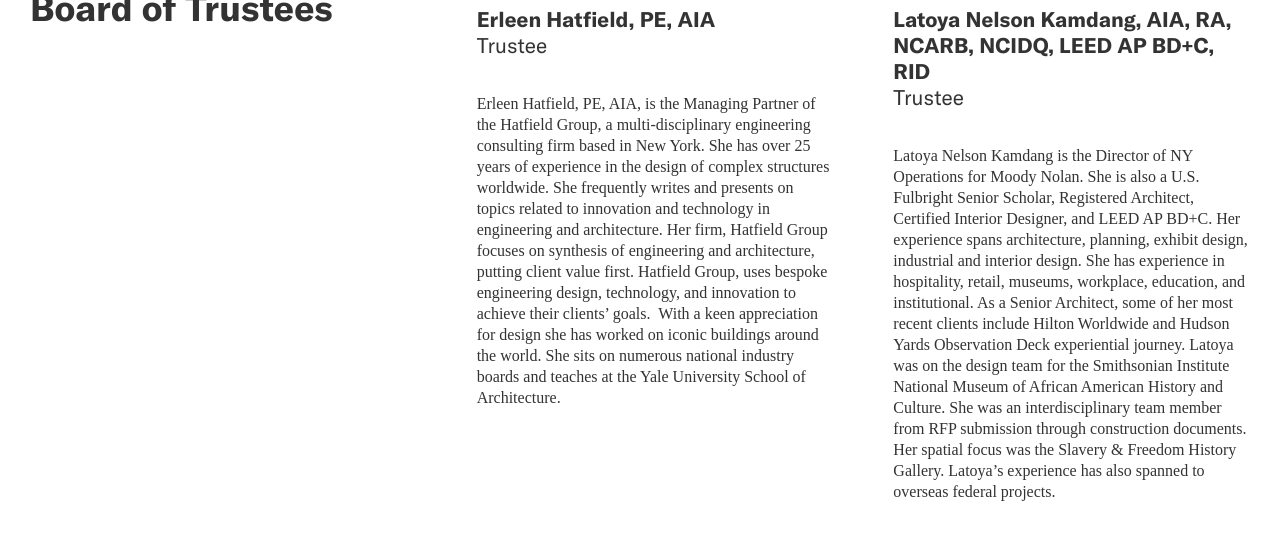
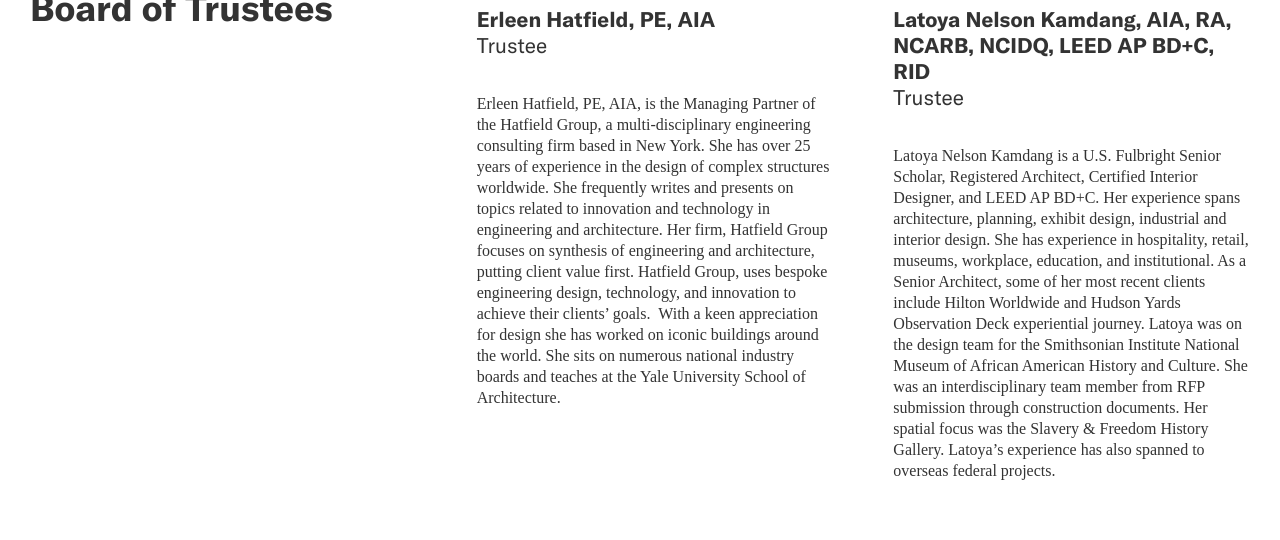
Before and after one commit to jengalas/bwaf-bbw, a Jekyll site: the page built from about/boardandstaff.md, in a window 1280 px wide and 900 px high, scrolled down 4014 px, cut to the strip 113-666 px from the top of the window. Shown: the top 540 px of the strip. Built offline with Jekyll 4.4.1, drawn with Linux system fonts in a browser that asks for light colours; nearby versions of some CDN libraries; some web fonts are replaced.

Commit message:
Update from Forestry.io Virginia Eskridge updated about/boardandstaff.md

```diff
--- a/about/boardandstaff.md
+++ b/about/boardandstaff.md
@@ -125,17 +125,16 @@ page_blocks:
   - title: Latoya Nelson Kamdang, AIA, RA, NCARB, NCIDQ, LEED AP BD+C, RID
     title_role: Trustee
     image: "/v1618332981/20191107_Latoya16463-cropped_xjlbgz.jpg"
-    description: Latoya Nelson Kamdang is the Director of NY Operations for Moody
-      Nolan. She is also a U.S. Fulbright Senior Scholar, Registered Architect, Certified
-      Interior Designer, and LEED AP BD+C. Her experience spans architecture, planning,
-      exhibit design, industrial and interior design. She has experience in hospitality,
-      retail, museums, workplace, education, and institutional. As a Senior Architect,
-      some of her most recent clients include Hilton Worldwide and Hudson Yards Observation
-      Deck experiential journey. Latoya was on the design team for the Smithsonian
-      Institute National Museum of African American History and Culture. She was an
-      interdisciplinary team member from RFP submission through construction documents.
-      Her spatial focus was the Slavery & Freedom History Gallery. Latoya’s experience
-      has also spanned to overseas federal projects.
+    description: Latoya Nelson Kamdang is a U.S. Fulbright Senior Scholar, Registered
+      Architect, Certified Interior Designer, and LEED AP BD+C. Her experience spans
+      architecture, planning, exhibit design, industrial and interior design. She
+      has experience in hospitality, retail, museums, workplace, education, and institutional.
+      As a Senior Architect, some of her most recent clients include Hilton Worldwide
+      and Hudson Yards Observation Deck experiential journey. Latoya was on the design
+      team for the Smithsonian Institute National Museum of African American History
+      and Culture. She was an interdisciplinary team member from RFP submission through
+      construction documents. Her spatial focus was the Slavery & Freedom History
+      Gallery. Latoya’s experience has also spanned to overseas federal projects.
   - title: Sabrina Kanner
     title_role: Trustee
     image: "/v1618331682/SK_Updated_headshot_Nov_2018_jmoamd.jpg"
```
